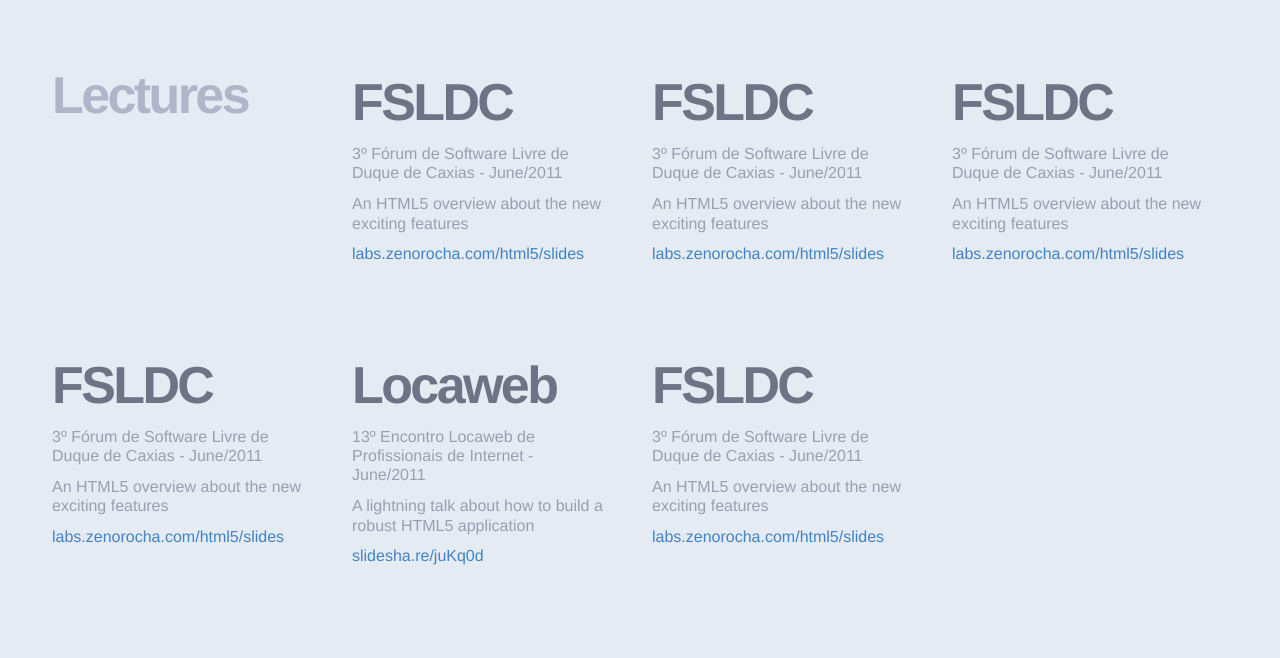
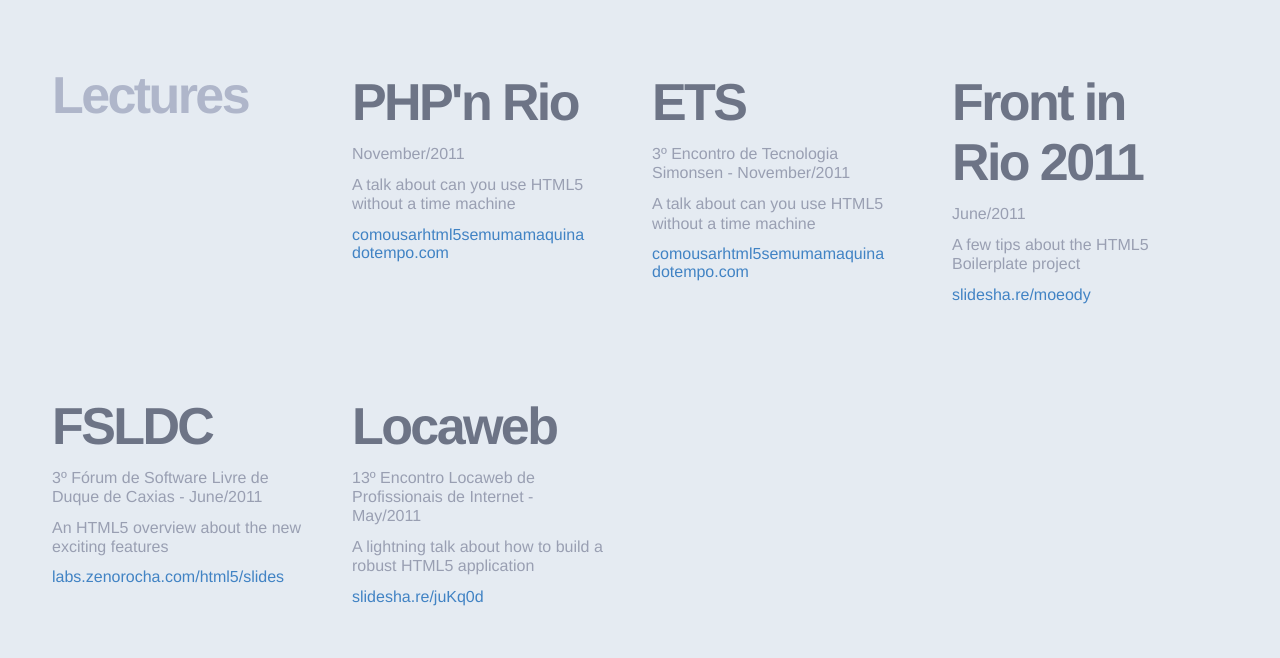
Before and after one commit to toshhi/zenorocha.github.com, a plain HTML site: page index.html in a window 1280 px wide. Shown: the top 658 px of the page. Drawn offline with Linux system fonts and the light colour scheme.

Commit message:
Lectures finished

```diff
--- a/index.html
+++ b/index.html
@@ -13,61 +13,29 @@
 </head>
 <body>
 
-	<!-- <a href="http://github.com/zenorocha/diveintohtml5" class="title">
-		<div>
-			<h1>Dive into HTML5</h1>
-			<p>A portuguese translation of Dive Into HTML5 online book.</p>
-			<small>diveintohtml5.com.br</small>
-		</div>
-	</a>
-
-	<a href="http://github.com/zenorocha/jquery-boilerplate" class="title">
-		<div>
-			<h1>jQuery Boilerplate</h1>
-			<p>A boilerplate for jump-starting jQuery plugins development.</p>
-			<small>jqueryboilerplate.com</small>
-		</div>
-	</a>
-
-	<div class="category">
-		<h2>HTML5 Tutorials</h2>
-	</div>
-
-	<a href="https://github.com/zenorocha/HTML5-Local-Storage" class="title">
-		<div>
-			<h1>Local Storage</h1>
-			<p>TextoTextoTextoTextoTexto TextoTextoTextoTextoTexto.</p>
-			<small>labs.zenorocha.com/html5/local</small>
-		</div>
-	</a>
-
-	<div class="category">
-		<h2>Lectures</h2>
-	</div> -->
-
 	<section>
 		<h2>Lectures</h2>
 	</section>
 
 	<article>
-		<h1><a href="https://github.com/zenorocha/HTML5-Slides">FSLDC</a></h1>
-		<p>3º Fórum de Software Livre de Duque de Caxias - June/2011</p>
-		<p>An HTML5 overview about the new exciting features</p>
-		<a href="http://labs.zenorocha.com/html5/slides">labs.zenorocha.com/html5/slides</a>
+		<h1><a href="https://github.com/zenorocha/comousarhtml5semumamaquinadotempo">PHP'n Rio</a></h1>
+		<p>November/2011</p>
+		<p>A talk about can you use HTML5 without a time machine</p>
+		<a href="http://comousarhtml5semumamaquinadotempo.com/">comousarhtml5semumamaquina<br>dotempo.com</a>
 	</article>
 
 	<article>
-		<h1><a href="https://github.com/zenorocha/HTML5-Slides">FSLDC</a></h1>
-		<p>3º Fórum de Software Livre de Duque de Caxias - June/2011</p>
-		<p>An HTML5 overview about the new exciting features</p>
-		<a href="http://labs.zenorocha.com/html5/slides">labs.zenorocha.com/html5/slides</a>
+		<h1><a href="https://github.com/zenorocha/comousarhtml5semumamaquinadotempo">ETS</a></h1>
+		<p>3º Encontro de Tecnologia Simonsen - November/2011</p>
+		<p>A talk about can you use HTML5 without a time machine</p>
+		<a href="http://comousarhtml5semumamaquinadotempo.com/">comousarhtml5semumamaquina<br>dotempo.com</a>
 	</article>
 
 	<article>
-		<h1><a href="https://github.com/zenorocha/HTML5-Slides">FSLDC</a></h1>
-		<p>3º Fórum de Software Livre de Duque de Caxias - June/2011</p>
-		<p>An HTML5 overview about the new exciting features</p>
-		<a href="http://labs.zenorocha.com/html5/slides">labs.zenorocha.com/html5/slides</a>
+		<h1><a href="http://slidesha.re/moeody ">Front in Rio 2011</a></h1>
+		<p>June/2011</p>
+		<p>A few tips about the HTML5 Boilerplate project</p>
+		<a href="http://slidesha.re/moeody">slidesha.re/moeody</a>
 	</article>
 
 	<article>
@@ -79,16 +47,9 @@
 
 	<article>
 		<h1><a href="http://slidesha.re/juKq0d">Locaweb</a></h1>
-		<p>13º Encontro Locaweb de Profissionais de Internet - June/2011</p>
+		<p>13º Encontro Locaweb de Profissionais de Internet - May/2011</p>
 		<p>A lightning talk about how to build a robust HTML5 application</p>
 		<a href="http://slidesha.re/juKq0d">slidesha.re/juKq0d</a>
-	</article>
-
-	<article>
-		<h1><a href="https://github.com/zenorocha/HTML5-Slides">FSLDC</a></h1>
-		<p>3º Fórum de Software Livre de Duque de Caxias - June/2011</p>
-		<p>An HTML5 overview about the new exciting features</p>
-		<a href="http://labs.zenorocha.com/html5/slides">labs.zenorocha.com/html5/slides</a>
 	</article>
 
 	<footer>
```
